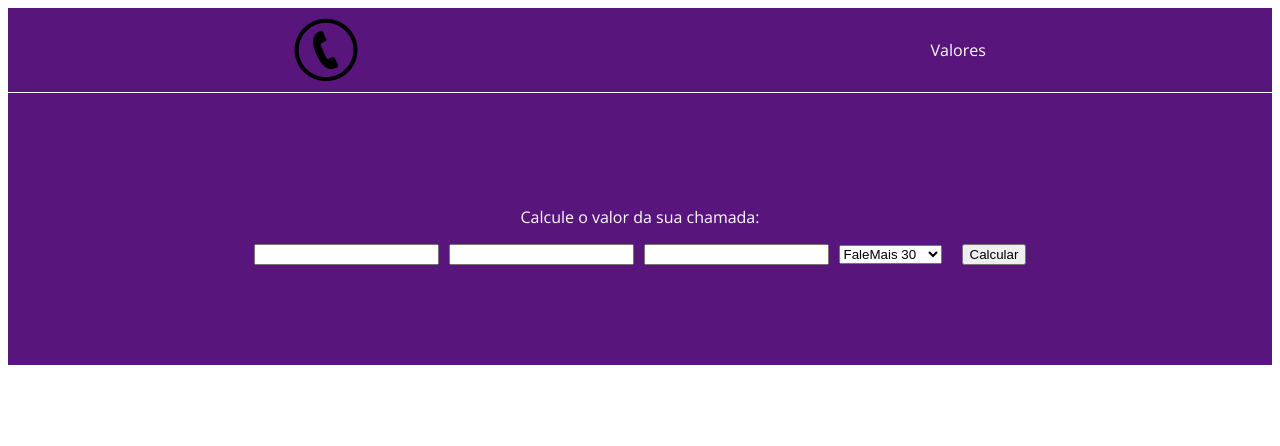
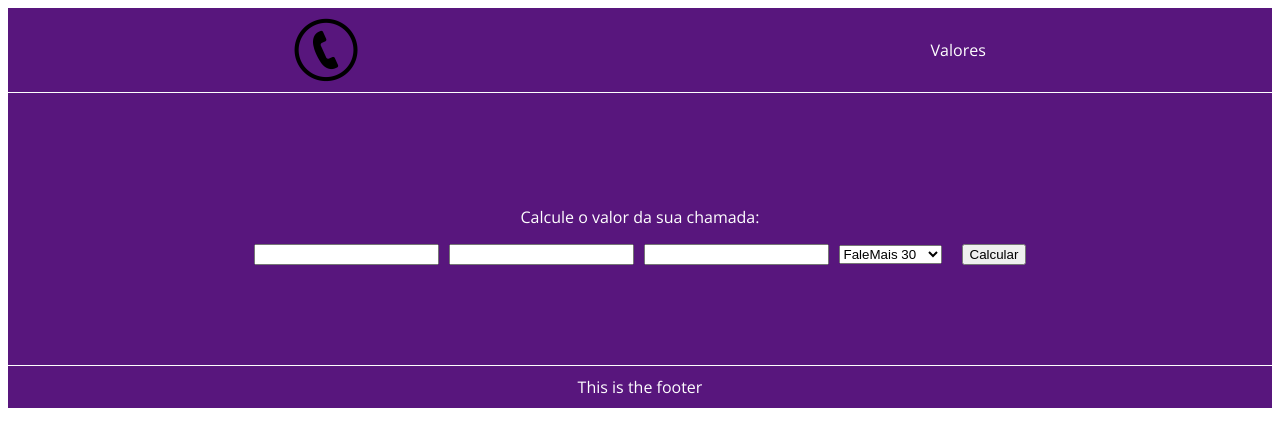
Before and after one commit to rickrd/call-plan, a React (Create React App) app: page / in a window 1280 px wide. Shown: the top 446 px of the page. Built offline with nearby package versions, Linux system fonts and the light colour scheme.

Commit message:
created footer

```diff
--- /dev/null
+++ b/src/components/organisms/Footer.js
@@ -0,0 +1,21 @@
+import React from 'react'
+
+import styled from 'styled-components'
+
+const FooterWrapper = styled.div`
+  display: flex;
+  flex-direction: column;
+  align-items: center;
+  justify-content: center;
+  width: 100%;
+  border-top: 1px solid #fff;
+  margin-top: 100px;
+  padding: 10px 0;
+  color: #fff;
+`
+
+const Footer = () => {
+  return <FooterWrapper>This is the footer</FooterWrapper>
+}
+
+export default Footer
--- a/src/components/pages/Home.js
+++ b/src/components/pages/Home.js
@@ -3,6 +3,7 @@ import { connect } from 'react-redux'
 
 import Header from '../organisms/Header'
 import Body from '../organisms/Body'
+import Footer from '../organisms/Footer'
 
 import styled from 'styled-components'
 
@@ -13,7 +14,6 @@ const HomeWrapper = styled.div`
   justify-content: center;
   font-family: 'Open Sans', sans-serif;
   background-color: #58167d;
-  padding-bottom: 100px;
 `
 
 const Home = props => {
@@ -22,6 +22,7 @@ const Home = props => {
     <HomeWrapper>
       <Header></Header>
       <Body></Body>
+      <Footer></Footer>
     </HomeWrapper>
   )
 }
```
